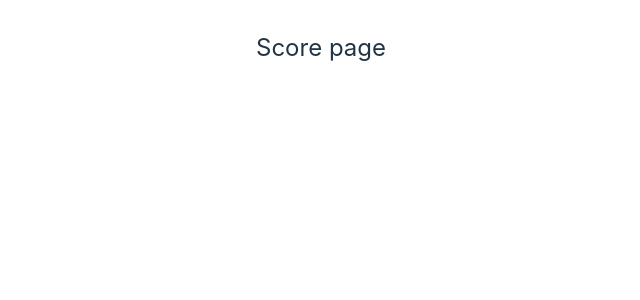
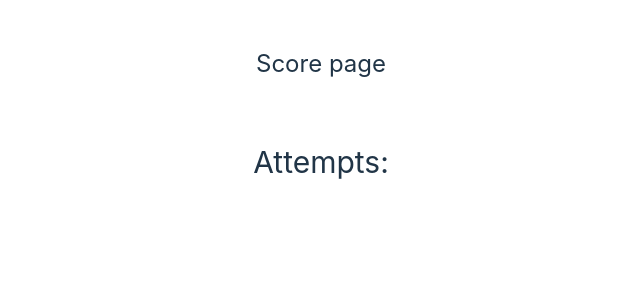
Before and after one commit to Owale128/MemoryGame, a React (Vite) app: page /scorePage in a window 1280 px wide. Shown: the top 300 px of the page, without its empty margins (319-959 px from the left). Built offline with nearby package versions, Linux system fonts and the light colour scheme.

Commit message:
Added sessionStorage to save username. Also created navigation to score page

```diff
--- a/src/App.tsx
+++ b/src/App.tsx
@@ -6,8 +6,7 @@ function App() {
 
   return (
     <div>
-    <RouterProvider router={router} />
-
+      <RouterProvider router={router} />
     </div>
   )
 }
--- a/src/components/DisplayHomeForm.tsx
+++ b/src/components/DisplayHomeForm.tsx
@@ -1,20 +1,20 @@
 import { FormEvent } from "react"
 
 interface IDisplayHomeForm {
-    inputValue: string;
-    setInputValue: (value: string) => void;
+    username: string;
+    setUsername: (value: string) => void;
     handleSubmit: (e: FormEvent) => void;
 }
 
-const DisplayHomeForm = ({handleSubmit, inputValue, setInputValue}: IDisplayHomeForm) => {
+const DisplayHomeForm = ({handleSubmit, username, setUsername}: IDisplayHomeForm) => {
 
   return (
     <form onSubmit={handleSubmit} className="border-2 border-black p-10 rounded-2xl">
       <input
       type="text"
-      value={inputValue}
+      value={username}
       placeholder="Enter name"
-      onChange={(e) => setInputValue(e.target.value)}
+      onChange={(e) => setUsername(e.target.value)}
       className="border-2 border-black text-center mb-4 text-xl"
        />
        <button className="block mx-auto border-2 p-1 rounded-lg cursor-pointer">Enter Game</button>
--- a/src/pages/GamePage.tsx
+++ b/src/pages/GamePage.tsx
@@ -1,6 +1,6 @@
 import axios from "axios";
 import { useEffect, useReducer, useState } from "react";
-import { useLocation } from "react-router-dom";
+import { useLocation, useNavigate } from "react-router-dom";
 import { IGamePage } from "../model/IGamePage";
 import DisplayMemoryCards from "../components/DisplayMemoryCards";
 import { ActionType, cardReducer } from "../redcer/cardReducer";
@@ -12,7 +12,6 @@ import { duplicateCards } from "../utils/duplicateCards";
 const GamePage = () => {
     const [memory, setMemory] = useState<IGamePage[]>([])
     const [loading, setLoading] = useState(true)
-
     const [state, dispatch] = useReducer(cardReducer, {
         flippedCards: [],
         matchedCards: [],
@@ -24,6 +23,9 @@ const GamePage = () => {
     const offset = 600
     const limit = getCardCount(difficulty)
     const apiKey = import.meta.env.VITE_MARVEL_API_KEY
+
+    const navigate = useNavigate()
+
     useEffect(() => {
         const fetchData = async () => {
                 try {
@@ -46,6 +48,10 @@ const GamePage = () => {
         }
 
         handleCardClick(cardId, state, dispatch, memory, )
+
+        if(state.matchedCards.length === memory.length - 1) {
+            navigate('/scorePage', {state: {attempts: state.attempts}})
+        }
     }
 
     if(loading) return <h2 className="text-center text-3xl">Loading...</h2>
--- a/src/pages/Home.tsx
+++ b/src/pages/Home.tsx
@@ -5,21 +5,22 @@ import DisplayHomeForm from "../components/DisplayHomeForm"
 
 
 const Home = () => {
-    const [inputValue, setInputValue] = useState('')
+    const [username, setUsername] = useState('')
     const navigate = useNavigate()
 
     const handleSubmit = (e: FormEvent) => {
         e.preventDefault()
-        if(inputValue.trim() === '') return alert('Please enter username')
-        setInputValue('')
+        sessionStorage.setItem('username', username)
+        if(username.trim() === '') return alert('Please enter username')
+        setUsername('')
         navigate('/difficulty')
     }
 
   return (
     <div className="flex justify-center items-center place-items-center my-72 ">
       <DisplayHomeForm
-      inputValue={inputValue}
-      setInputValue={setInputValue}
+      username={username}
+      setUsername={setUsername}
       handleSubmit={handleSubmit} />
     </div>
   )
--- a/src/pages/Layout.tsx
+++ b/src/pages/Layout.tsx
@@ -9,6 +9,7 @@ const Layout = () => {
 
   const logOut = () => {
    const isConfirmed = confirm('Are you sure?')
+   sessionStorage.removeItem('username')
    if(isConfirmed) navigate('/')
   }
 
--- a/src/pages/ScorePage.tsx
+++ b/src/pages/ScorePage.tsx
@@ -1,8 +1,14 @@
+import { useLocation } from "react-router-dom"
 
 const ScorePage = () => {
+  const location = useLocation()
+  const { attempts } = location.state || {}
+  const storedUsername = sessionStorage.getItem('username')
   return (
-    <div className="flex justify-center">
-      <h1 className="text-2xl mt-6">Score page</h1>
+    <div className="flex flex-col items-center">
+      <h1 className="text-2xl mt-10">Score page</h1>
+      <h2 className="text-3xl mt-8">{storedUsername}</h2>
+      <h2 className="text-3xl mt-8">Attempts: {attempts}</h2>
     </div>
   )
 }
```
